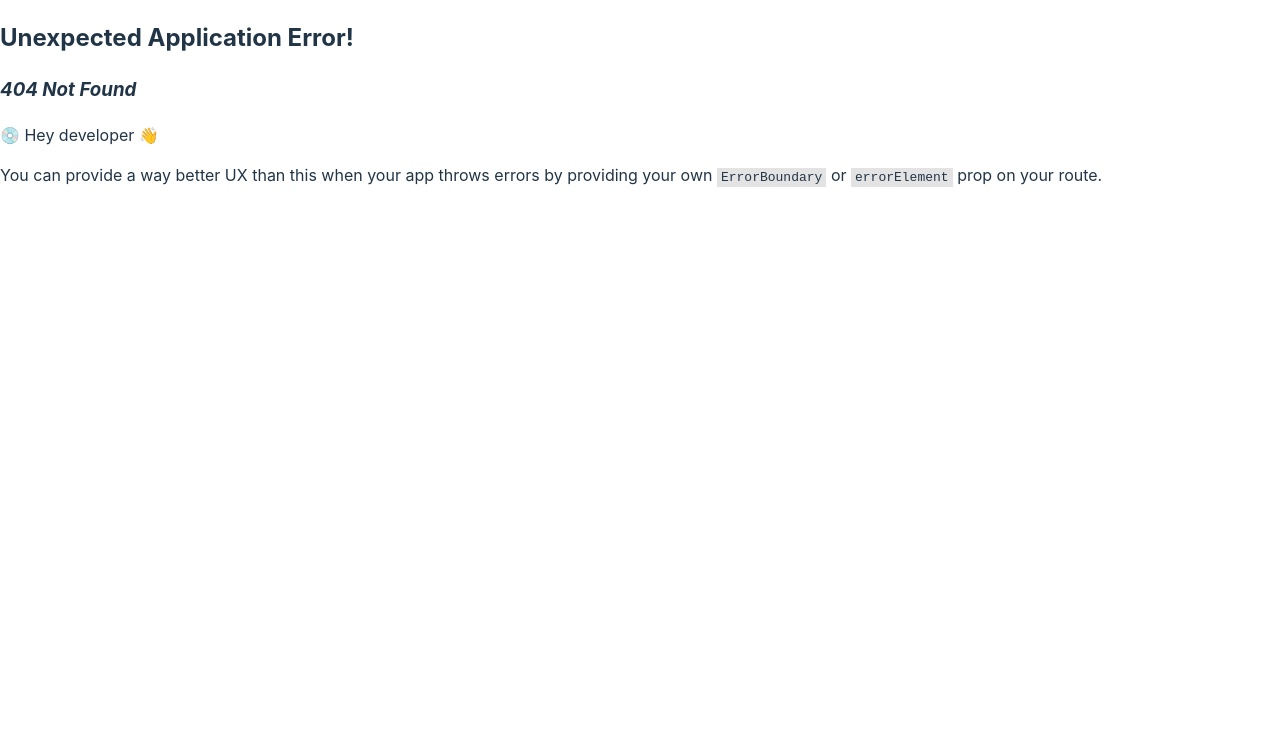
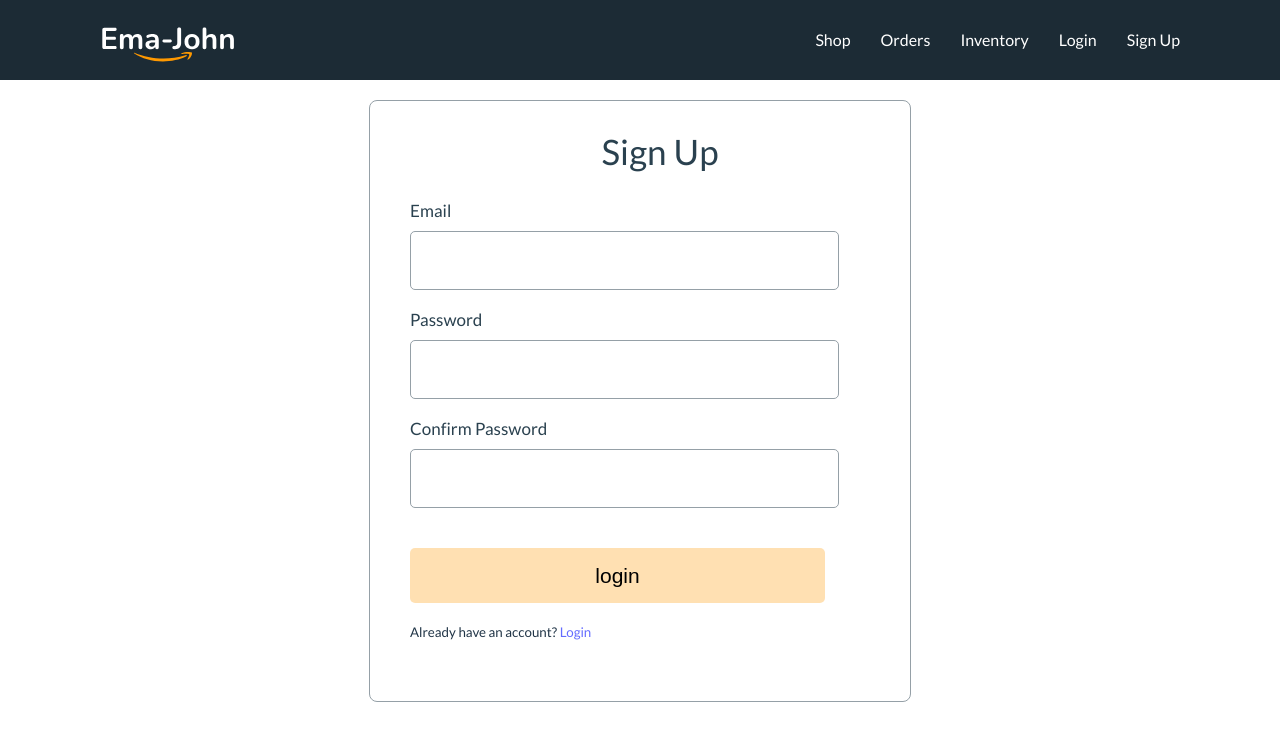
Before and after one commit to ShaikatRoy/ema-jhon-react-project, a React (Vite) app: page /signup in a window 1280 px wide. Before the commit this address had no page. Shown: the top 740 px of the page. Built offline with nearby package versions, Linux system fonts and the light colour scheme; no server answers.

Commit message:
signout buttton added

```diff
--- a/package.json
+++ b/package.json
@@ -12,6 +12,7 @@
     "@fortawesome/fontawesome-svg-core": "^6.4.0",
     "@fortawesome/free-solid-svg-icons": "^6.4.0",
     "@fortawesome/react-fontawesome": "^0.2.0",
+    "firebase": "^9.20.0",
     "localforage": "^1.10.0",
     "match-sorter": "^6.3.1",
     "react": "^18.2.0",
--- a/src/Components/Header/Header.css
+++ b/src/Components/Header/Header.css
@@ -17,3 +17,8 @@
 nav.header a:hover{
     color: orange;
 }
+
+.text-white{
+    color: white;
+    padding-left: 10px;
+}
--- a/src/Components/Header/Header.jsx
+++ b/src/Components/Header/Header.jsx
@@ -1,9 +1,19 @@
-import React from 'react';
+import React, { useContext } from 'react';
 import './Header.css';
 import logo from '../../images/Logo.svg';
 import { Link } from 'react-router-dom';
+import { AuthContext } from '../providers/AuthProvider';
 
 const Header = () => {
+
+    const {user, logOut} = useContext(AuthContext);
+
+    const handleLogout = () => {
+        logOut()
+        .then(result => {})
+        .catch(error => console.error(error));
+    }
+
     return (
         <nav className='header'>
             <img src={logo} alt="" />
@@ -12,6 +22,8 @@
                 <Link to="/orders">Orders</Link>
                 <Link to="/inventory">Inventory</Link>
                 <Link to="/login">Login</Link>
+                <Link to="/signup">Sign Up</Link>
+                {user && <span className='text-white'>Welcome {user.email} <button onClick={handleLogout}>Sign Out</button></span>}
             </div>
 
         </nav>
--- /dev/null
+++ b/src/Components/Login/Login.css
@@ -0,0 +1,57 @@
+.form-container {
+    width: 500px;
+    height: 600px;
+    margin: 20px auto;
+    border: 1px solid #95A0A7;
+    border-radius: 8px;
+    padding-left: 40px;
+}
+
+.form-title{
+    font-family: "Lato";
+    font-style: normal;
+    font-weight: 400;
+    font-size: 35px;
+    line-height: 42px;
+    letter-spacing: 0.0025em;
+    color: #2A414F;
+    text-align: center;
+}
+
+.form-control{
+    margin-bottom: 20px;
+}
+
+.form-control label {
+    display: block;
+    font-size: 17px;
+    line-height: 20px;
+    letter-spacing: 0.0015em;
+    margin-bottom: 10px;
+    color: #2A414F;
+}
+
+.form-control input{
+    width: 415px;
+    height: 55px;
+    border: 1px solid #95A0A7;
+    border-radius: 5px;
+    font-size: 1.5em;
+    padding-left: 10px;
+}
+
+.btn-submit {
+    width: 415px;
+    height: 55px;
+    background: rgba(255, 153, 0, 0.3);
+    border-radius: 5px;
+    border: none;
+    margin-top: 20px ;
+    font-size: 21px;
+    line-height: 25px;
+    letter-spacing: 0.0015em;
+}
+
+.btn-submit:hover{
+    background: rgba(255, 153, 0, 0.6);
+}
--- a/src/Components/Login/Login.jsx
+++ b/src/Components/Login/Login.jsx
@@ -1,9 +1,45 @@
-import React from 'react';
+import React, { useContext } from 'react';
+import './Login.css';
+import { Link } from 'react-router-dom';
+import { AuthContext } from '../providers/AuthProvider';
 
 const Login = () => {
+    const {signIn} = useContext(AuthContext);
+
+    const handleLogin = event => {
+        event.preventDefault()
+
+        const form = event.target;
+        const email = form.email.value;
+        const password = form.password.value;
+        console.log(email, password);
+
+        signIn(email, password)
+        .then(result => {
+            const loggedUser = result.user;
+            console.log(loggedUser);
+            form.reset();
+        })
+        .catch(error => {
+            console.log(error);
+        })
+    }
+
     return (
-        <div>
-            <h2>This is login section</h2>
+        <div className='form-container'>
+            <h2 className='form-title'>Login</h2>
+            <form onSubmit={handleLogin}>
+                <div className='form-control'>
+                        <label htmlFor='email'>Email</label>
+                        <input type="email" name='email' id='' required />
+                </div>
+                <div className='form-control'>
+                        <label htmlFor='password'>Password</label>
+                        <input type="password" name='password' id='' required />
+                </div>
+                <input className='btn-submit' type="submit" value="login" />
+            </form>
+            <p><small>Don't have an account? <Link to="/signup">Sign UP!</Link></small></p>
         </div>
     );
 };
--- /dev/null
+++ b/src/Components/SignUp/SignUp.css
@@ -0,0 +1,3 @@
+.text-error{
+    color: rgb(235, 66, 66);
+}
--- /dev/null
+++ b/src/Components/SignUp/SignUp.jsx
@@ -0,0 +1,63 @@
+import React, { useContext, useState } from 'react';
+import './SignUp.css';
+import { Link } from 'react-router-dom';
+import { AuthContext } from '../providers/AuthProvider';
+
+const SignUp = () => {
+    const [error, setError] = useState('');
+    const {createUser} = useContext(AuthContext);
+
+    const handleSignUp = event => {
+        event.preventDefault();
+
+        const form = event.target;
+        const email = form.email.value;
+        const password = form.password.value;
+        const confirm = form.confirm.value;
+        console.log(email, password, confirm);
+
+        setError('');
+        if(password !== confirm){
+            setError('Your password did not match')
+        }
+        else if (password.length < 6){
+            setError('password must be 6 characters or longer')
+            return
+        }
+
+        createUser(email, password)
+        .then(result => {
+            const loggedUser = result.user;
+            console.log(loggedUser)
+        })
+        .catch(error => {
+            console.log(error);
+            setError(error.message)
+        })
+    }
+
+    return (
+        <div className='form-container'>
+        <h2 className='form-title'>Sign Up</h2>
+        <form onSubmit={handleSignUp}>
+            <div className='form-control'>
+                    <label htmlFor='email'>Email</label>
+                    <input type="email" name='email' id='' required />
+            </div>
+            <div className='form-control'>
+                    <label htmlFor='password'>Password</label>
+                    <input type="password" name='password' id='' required />
+            </div>
+            <div className='form-control'>
+                    <label htmlFor='confirm'>Confirm Password</label>
+                    <input type="password" name='confirm' id='' required />
+            </div>
+            <input className='btn-submit' type="submit" value="login" />
+        </form>
+        <p><small>Already have an account? <Link to="/login">Login</Link></small></p>
+        <p className='text-error'>{error}</p>
+    </div>
+    );
+};
+
+export default SignUp;
--- /dev/null
+++ b/src/Components/providers/AuthProvider.jsx
@@ -0,0 +1,50 @@
+import React, { createContext, useEffect, useState } from 'react';
+import { createUserWithEmailAndPassword, getAuth, onAuthStateChanged, signInWithEmailAndPassword, signOut } from "firebase/auth";
+import app from '../../firebase/firebase.config';
+
+export const AuthContext = createContext(null);
+
+const auth = getAuth(app);
+
+const AuthProvider = ({children}) => {
+    const [user, setUser] = useState(null);
+
+    const createUser = (email, password) => {
+        return createUserWithEmailAndPassword(auth, email, password);
+    }
+
+    const signIn = (email, password) => {
+        return signInWithEmailAndPassword(auth, email, password);
+    }
+
+    const logOut = () => {
+        return signOut(auth);
+    }
+
+    // observer user auth state
+    useEffect(() => {
+        const unsubscribe = onAuthStateChanged(auth, currentUser => {
+            setUser(currentUser);
+        });
+
+        // stop observing while unmounting
+        return () => {
+            return unsubscribe();
+        }
+    }, [])
+
+    const authInfo = {
+        user,
+        createUser,
+        signIn,
+        logOut
+    }
+
+    return (
+       <AuthContext.Provider value={authInfo}>
+        {children}
+       </AuthContext.Provider>
+    );
+};
+
+export default AuthProvider;
--- /dev/null
+++ b/src/firebase/firebase.config.js
@@ -0,0 +1,18 @@
+// Import the functions you need from the SDKs you need
+import { initializeApp } from "firebase/app";
+// TODO: Add SDKs for Firebase products that you want to use
+// https://firebase.google.com/docs/web/setup#available-libraries
+
+// Your web app's Firebase configuration
+const firebaseConfig = {
+  apiKey: "AIzaSyC-LA5rUd6w4mJj33WVgJ_HcP24KwS6Xrs",
+  authDomain: "ema-jhon-firebase-auth-57043.firebaseapp.com",
+  projectId: "ema-jhon-firebase-auth-57043",
+  storageBucket: "ema-jhon-firebase-auth-57043.appspot.com",
+  messagingSenderId: "338754198110",
+  appId: "1:338754198110:web:2ee49d174752a95f9bb2cf"
+};
+
+// Initialize Firebase
+const app = initializeApp(firebaseConfig);
+export default app;
--- a/src/index.css
+++ b/src/index.css
@@ -1,5 +1,7 @@
+@import url('https://fonts.googleapis.com/css2?family=Lato:wght@400;700&display=swap');
+
 :root {
-  font-family: Inter, system-ui, Avenir, Helvetica, Arial, sans-serif;
+  font-family: 'Lato', sans-serif;
   line-height: 1.5;
   font-weight: 400;
 
@@ -34,12 +36,12 @@
 
 button {
   border-radius: 8px;
-  border: 1px solid transparent;
+  border: none;
   padding: 0.6em 1.2em;
   font-size: 1em;
   font-weight: 500;
   font-family: inherit;
-  background-color: #1a1a1a;
+  background-color: #fffdfd;
   cursor: pointer;
   transition: border-color 0.25s;
 }
```
Also changed, not shown: src/__steps__.js (added, +16 -0 lines), src/main.jsx (+9 -1 lines), 1 other file (tests, documents, lock files or other folders).
